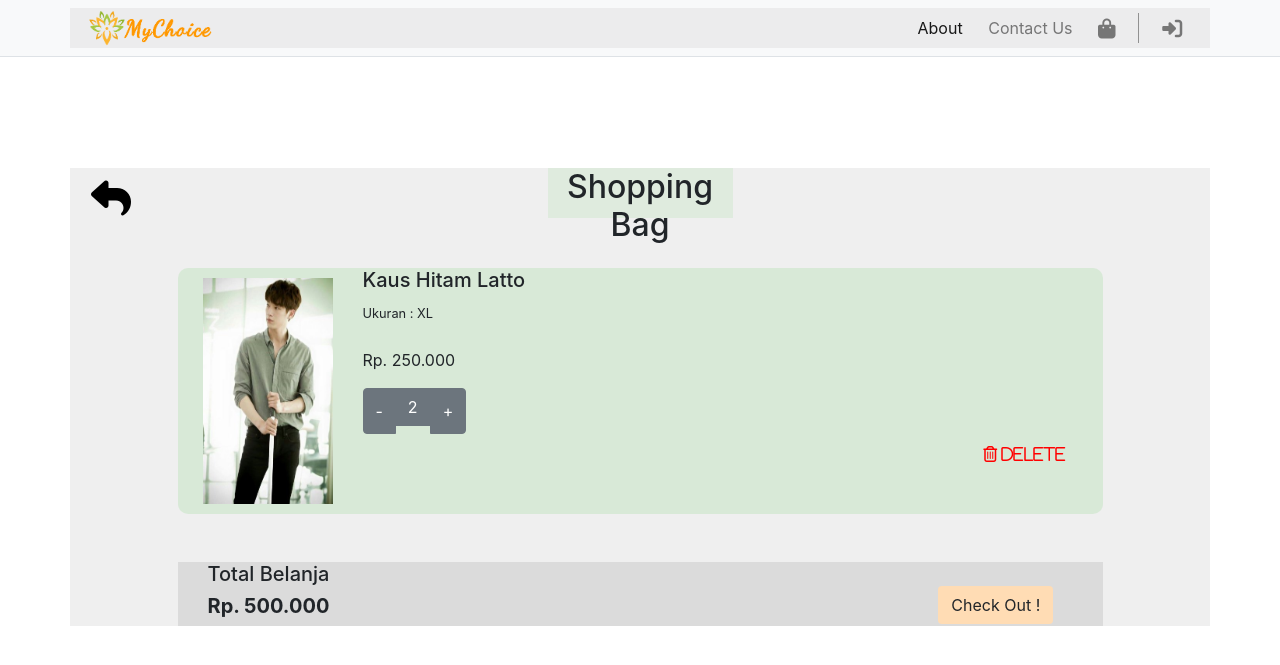
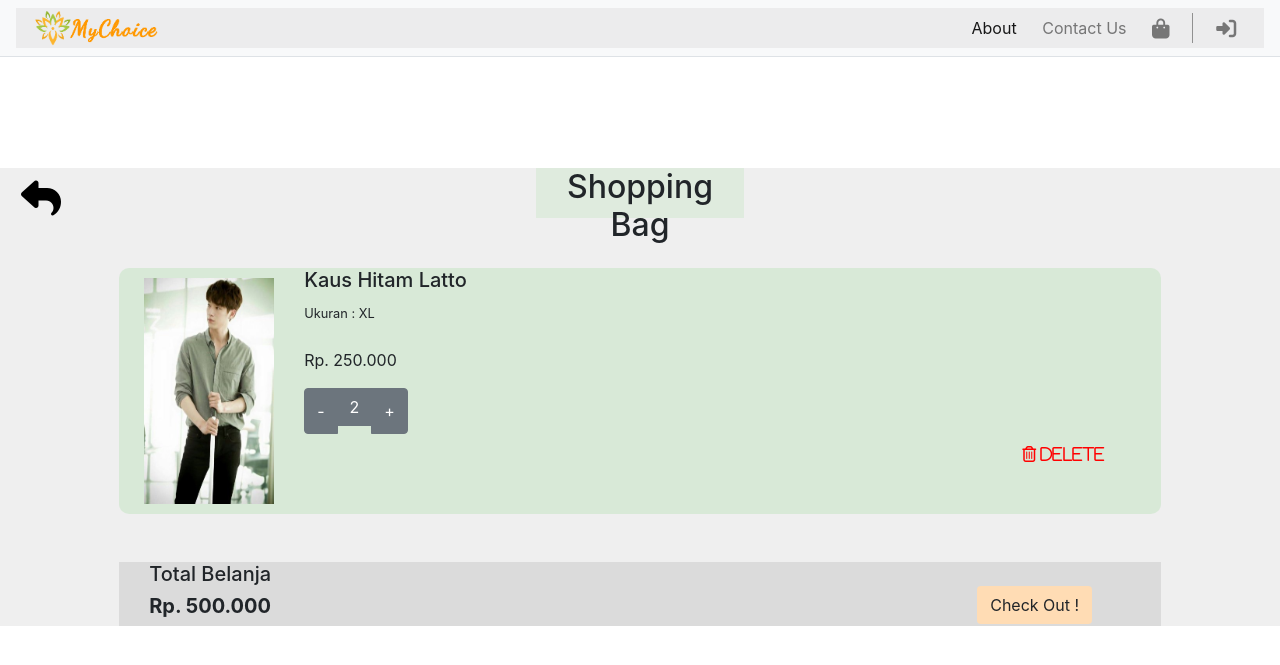
Before and after one commit to HansGio/MyChoice_PAW, a PHP site: page /MyChoice_PAW/shoppingBag.php in a window 1280 px wide. Shown: the top 665 px of the page. Run offline with PHP 8.4, Linux system fonts and the light colour scheme; some libraries are stand-ins or nearby versions.

Commit message:
perbaikan

```diff
--- a/css/styleUser.css
+++ b/css/styleUser.css
@@ -32,10 +32,13 @@ p.about {
 	margin: 15px 0;
 }
 
-<<<<<<< HEAD
-=======
+.container .head .back button {
+	float: left;
+	border: none;
+	font-size: 40px;
+}
 
->>>>>>> 051a16013cc524e14fceb04e42950712443e376e
+
 @media (min-width: 1200px) {
 	.container {
 		max-width: 1300px;
--- a/layoutUser/shoppingBag.php
+++ b/layoutUser/shoppingBag.php
@@ -7,7 +7,7 @@ include '../dashboard/dashboardUser.php'
 <div class="container">
     <div class="head">
         <div class="back">
-            <button style="float: left; border: none; font-size: 40px;"><i class="fas fa-reply"></i></button>
+            <button><i class="fas fa-reply"></i></button>
         </div>
         <div class="tittle text-center align-items-center col-sm-2 offset-sm-5" style="height: 50px;">
             <h2>Shopping Bag</h2>
@@ -29,12 +29,14 @@ include '../dashboard/dashboardUser.php'
                 <button type="button" class="btn btn-secondary">+</button>
             </div>
             <br>
-            <div class="d-flex flex-row-reverse bd-highlight">
-                <div class="p-2 bd-highlight" style="color: red;"><i class="far fa-trash-alt"> Delete</i></div>
+            <div class="d-flex flex-row-reverse ">
+
+                <!-- untuk ini tambahkan proses delete checkout -->
+                <div class="p-2 "><a href=".." style="color: red;"><i class="far fa-trash-alt"> Delete</i></a></div>
             </div>
 
-            <div class="d-flex bd-highlight mb-3 ">
-                <div class="mr-auto p-2 bd-highlight">
+            <div class="d-flex  mb-3 ">
+                <div class="mr-auto p-2 ">
                     <h5 style="float: right;"></h5>
                 </div>
             </div>
```
Also changed, not shown: layoutUser/checkOutUser.php (+5 -8 lines), layoutUser/itemDetails.php (+5 -5 lines).
